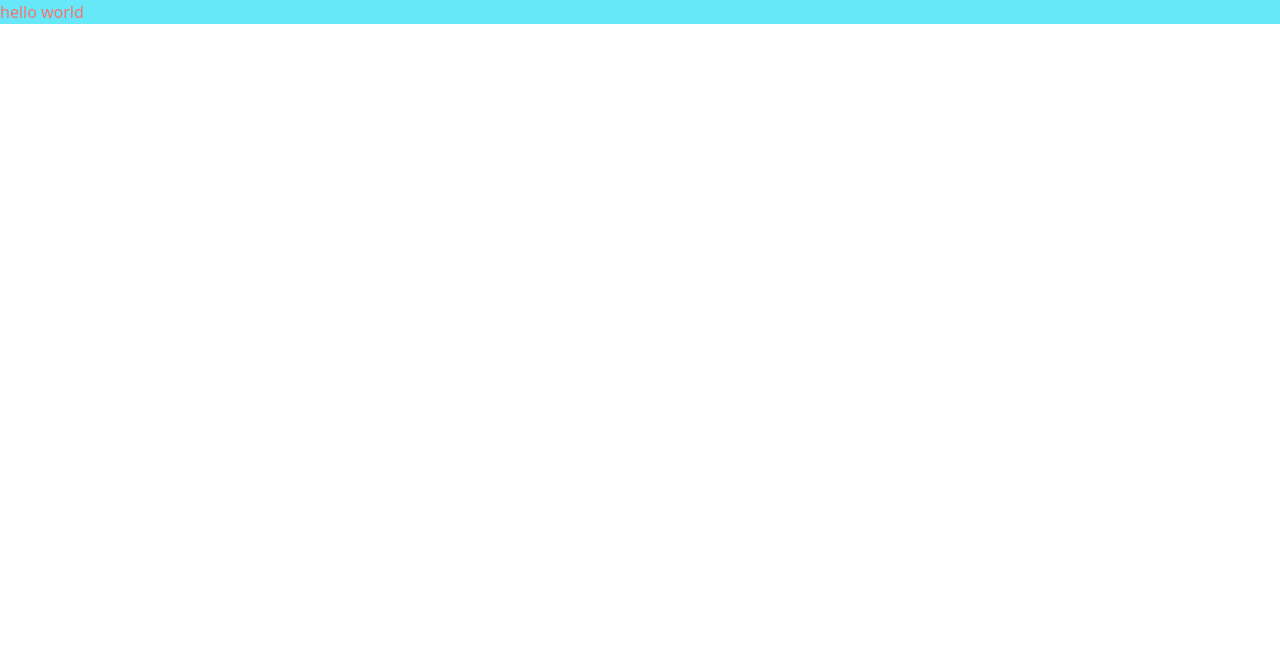
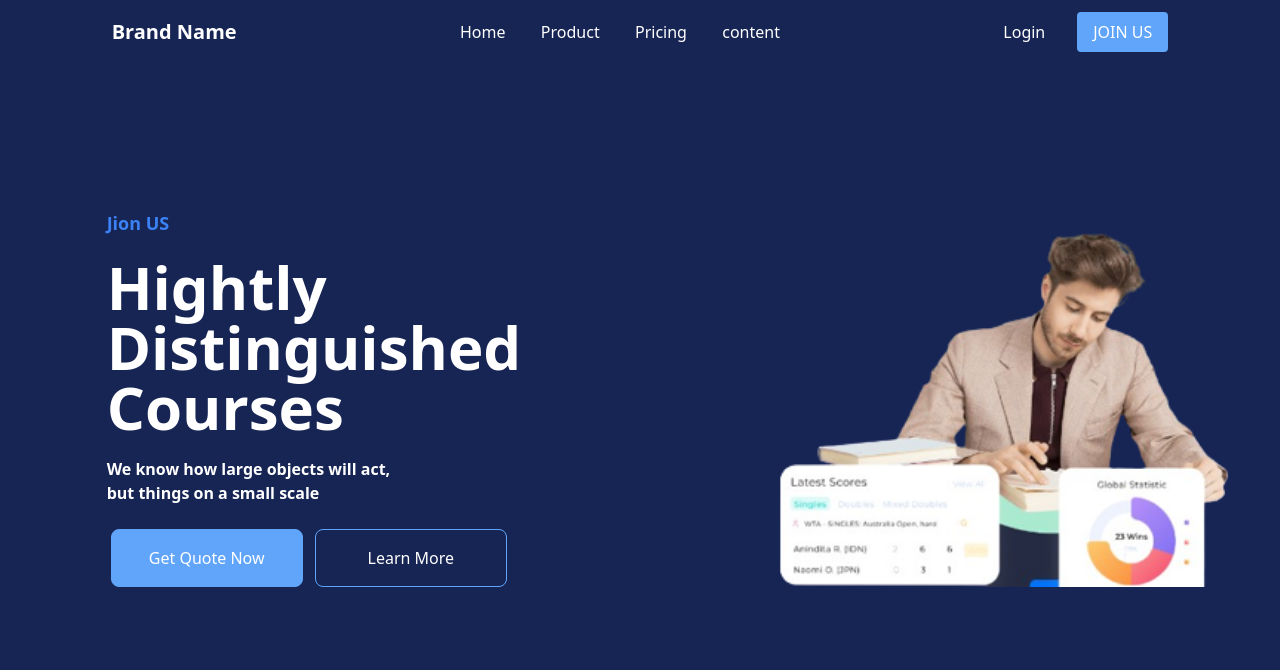
Before and after one commit to kaviyarasancmk02/Internship, a website: page main/index.html in a window 1280 px wide. Drawn offline with Linux system fonts and the light colour scheme.

Commit message:
created index.html file simple portfolio webpage

```diff
--- a/main/index.html
+++ b/main/index.html
@@ -7,6 +7,39 @@
     <link rel="stylesheet" href="style.css">
 </head>
 <body>
-    <h1 class="bg-cyan-300 text-red-400">hello world</h1>
+    <div class="bg-blue-950 w-full h-screen text-white">
+        <div>
+            <nav class="w-full absolute h-16 flex items-center justify-around">
+                <spanc class="text-xl font-black">Brand Name</spanc>
+                <ul class="flex items-center justify-between w-1/4">
+                    <li><a href="">Home</a></li>
+                    <li><a href="">Product</a></li>
+                    <li><a href="">Pricing</a></li>
+                    <li><a href="">content</a></li>
+                </ul>
+                <div class="flex items-center justify-between gap-x-8">
+                    <span>Login</span>
+                    <span class="bg-blue-400 px-4 py-2 rounded">JOIN US</span>
+                </div>
+            </nav>
+            <section class="w-full h-screen flex justify-center items-center">
+                <div class="flex justify-center items-center gap-40">
+                    <div class="flex justify-center gap-5 flex-col">
+                        <a href="" class="text-blue-500 text-lg font-semibold">Jion US</a>
+                        <h1 class="text-6xl font-bold">Hightly <br>Distinguished <br>Courses</h1>
+                        <p class="text-base font-semibold">We know how large objects will act, <br>but things on a small scale</p>
+                        <div>
+                            <button class="m-1 w-48 px-8 py-4 border border-blue-400 rounded-lg bg-blue-400">Get Quote Now</button>
+                            <button class="m-1 w-48 px-8 py-4 border border-blue-400 rounded-lg">Learn More</button>
+                        </div>
+                    </div>
+                    <div>
+                        <img src="/images/bg-image.png" alt="" class="w-full h-auto m-20">
+
+                    </div>
+                </div>
+            </section>
+        </div>
+    </div>
 </body>
 </html>
--- a/tailwind.config.js
+++ b/tailwind.config.js
@@ -1,6 +1,6 @@
 /** @type {import('tailwindcss').Config} */
 module.exports = {
-  content: ["./src/*.{html,js}"],
+  content: ["./main/*.{html,js}"],
   theme: {
     extend: {},
   },
```
Also changed, not shown: package.json (+10 -0 lines), images/bg-image.png (added), main/style.css.
